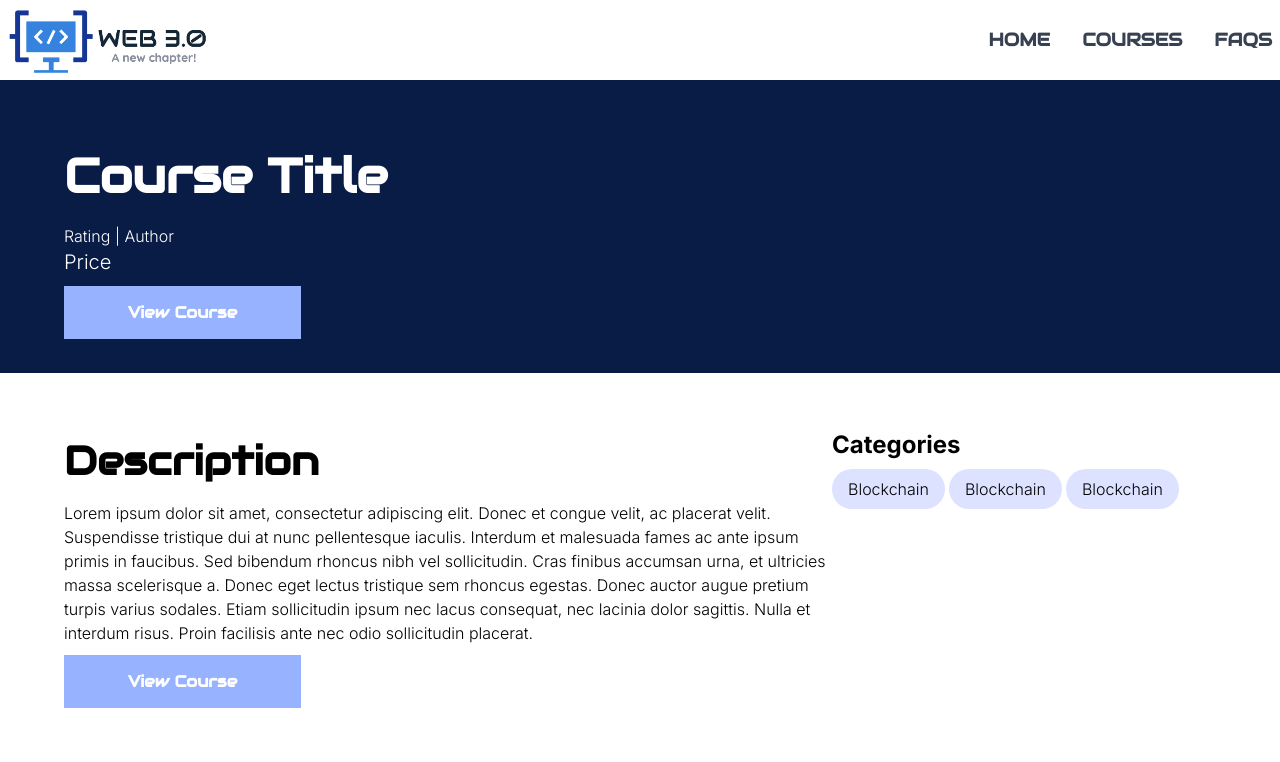
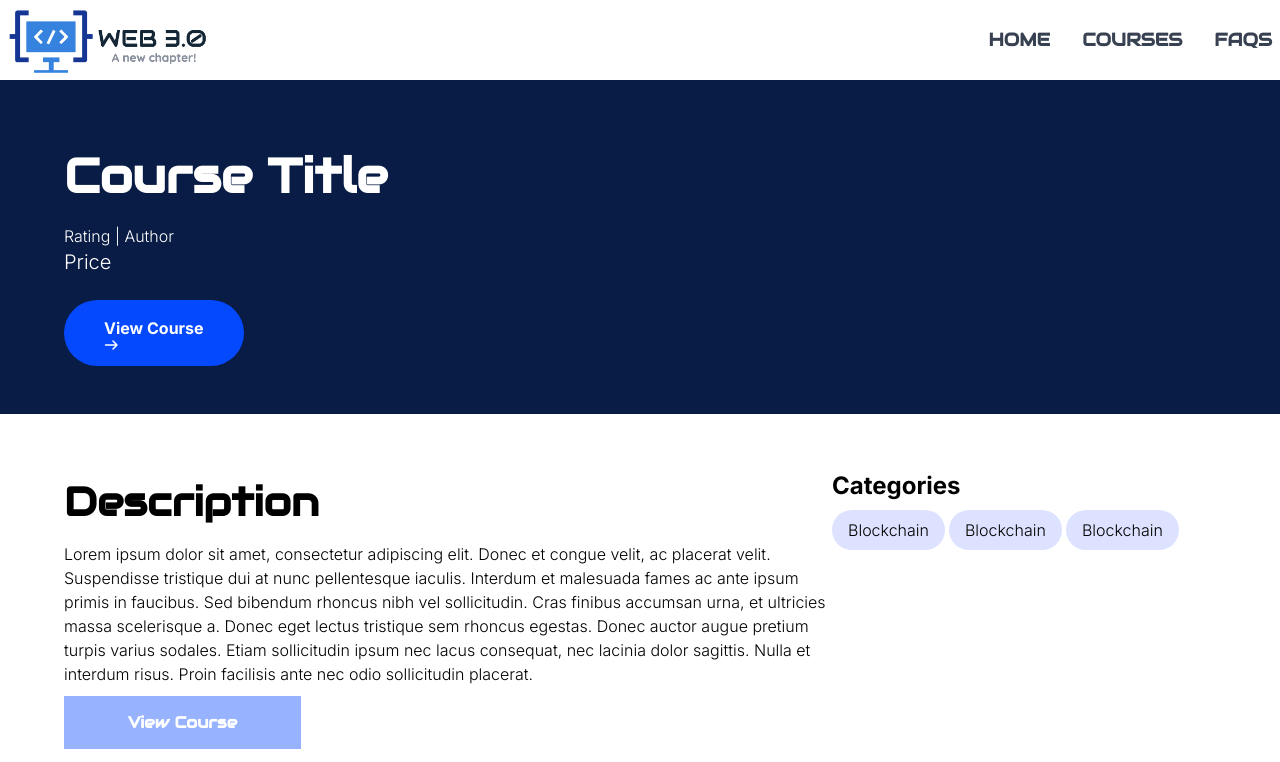
Before and after one commit to Fenil7480/course-aggregator, a Next.js app: page /details in a window 1280 px wide. Shown: the top 762 px of the page. Built offline with nearby package versions, Linux system fonts and the light colour scheme.

Commit message:
Feat: add button component

```diff
--- /dev/null
+++ b/src/components/button.js
@@ -0,0 +1,14 @@
+import React from 'react'
+
+const Button = ({children}) => {
+    return (
+        <button className='font-sans font-bold rounded-full bg-blue-600 py-4 px-10'>
+            {children}
+            <svg width="14" height="10" viewBox="0 0 14 10" fill="none" xmlns="http://www.w3.org/2000/svg">
+                <path d="M8.46967 1.53033C8.17678 1.23744 8.17678 0.762563 8.46967 0.46967C8.76256 0.176777 9.23744 0.176777 9.53033 0.46967L13.5303 4.46967C13.8232 4.76256 13.8232 5.23744 13.5303 5.53033L9.53033 9.53033C9.23744 9.82322 8.76256 9.82322 8.46967 9.53033C8.17678 9.23744 8.17678 8.76256 8.46967 8.46967L11.1893 5.75H1.5C1.08579 5.75 0.75 5.41421 0.75 5C0.75 4.58579 1.08579 4.25 1.5 4.25H11.1893L8.46967 1.53033Z" fill="white"/>
+            </svg>
+        </button>
+    )
+}
+
+export default Button
--- a/src/pages/details.js
+++ b/src/pages/details.js
@@ -1,6 +1,7 @@
 import Head from 'next/head'
 import Faq from '../components/faq'
 import Header from '../components/Header'
+import Button from '../components/button'
 
 export default function Details() {
     return (
@@ -16,7 +17,7 @@ export default function Details() {
                 <p>Rating | Author</p>
                 <p className='text-xl'>Price</p>
                 <br></br>
-                <a className='bg-blue-400 font-bold px-16 py-4 my-6' href='/'>View Course</a>
+                <a href='/'><Button>View Course</Button></a>
             </div>
         </Header>
         <div className='flex flex-1 flex-col-reverse md:flex-row container mx-auto px-8 lg:px-16'>
```
